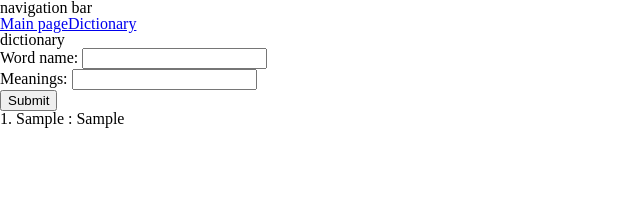
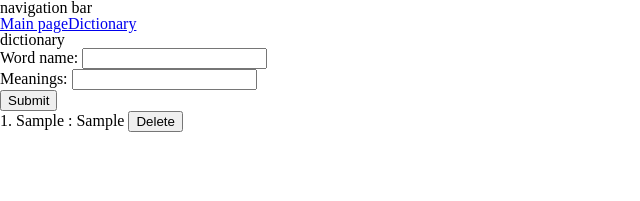
Before and after one commit to HENOZIWD/dictionary, a Next.js app: page /dictionary in a window 1280 px wide. Both pictures are taken after typing "Sample", "Sample" into the empty fields and a click on the button "Submit". Shown: the top 201 px of the page, without its empty margins (0-640 px from the left). Built offline with nearby package versions, Linux system fonts and the light colour scheme.

Commit message:
feat: Add delete feature
Words can be deleted.

```diff
--- a/src/app/dictionary/addWord.tsx
+++ b/src/app/dictionary/addWord.tsx
@@ -57,7 +57,9 @@ export default function AddWord() {
       <button
         type="button"
         onClick={handleAddWord}
-      >Submit</button>
+      >
+        Submit
+      </button>
 
     </div>
 
--- /dev/null
+++ b/src/app/dictionary/deleteWord.tsx
@@ -0,0 +1,28 @@
+import { useWordsDispatch } from "./wordsContext";
+
+interface IDeleteWordProps {
+  id: number;
+}
+
+export default function DeleteWord({ id }: IDeleteWordProps) {
+
+  const dispatch = useWordsDispatch();
+
+  return (
+    <>
+
+    <button
+      type="button"
+      onClick={() => {
+        dispatch({
+          type: 'deleted',
+          id: id
+        });
+      }}
+    >
+      Delete
+    </button>
+
+    </>
+  )
+}
--- /dev/null
+++ b/src/app/dictionary/layout.tsx
@@ -0,0 +1,20 @@
+'use client';
+
+import { WordsProvider } from './wordsContext';
+
+export default function DictionaryLayout({
+  children,
+}: {
+  children: React.ReactNode
+}) {
+
+  return (
+    <>
+
+    <WordsProvider>
+      {children}
+    </WordsProvider>
+
+    </>
+  )
+}
--- a/src/app/dictionary/page.tsx
+++ b/src/app/dictionary/page.tsx
@@ -2,23 +2,18 @@
 
 import AddWord from './addWord';
 import WordList from './wordList';
-import { WordsProvider } from './wordsContext';
 
 export default function Dictionary() {
 
   return (
     <>
 
-    <WordsProvider>
+    <div>
+      dictionary
+    </div>
 
-      <div>
-        dictionary
-      </div>
-
-      <AddWord />
-      <WordList />
-
-    </WordsProvider>
+    <AddWord />
+    <WordList />
 
     </>
   )
--- a/src/app/dictionary/wordList.tsx
+++ b/src/app/dictionary/wordList.tsx
@@ -1,3 +1,4 @@
+import DeleteWord from "./deleteWord";
 import { useWords } from "./wordsContext";
 
 export default function WordList() {
@@ -9,7 +10,8 @@ export default function WordList() {
     <ul>
       {words.map((word) => (
         <li key={word.id}>
-          {word.id}. {word.wordName} : {word.meaning}
+          {word.id}. {word.wordName} : {word.meaning}&nbsp;
+          <DeleteWord id={word.id} />
         </li>
       ))}
     </ul>
```
